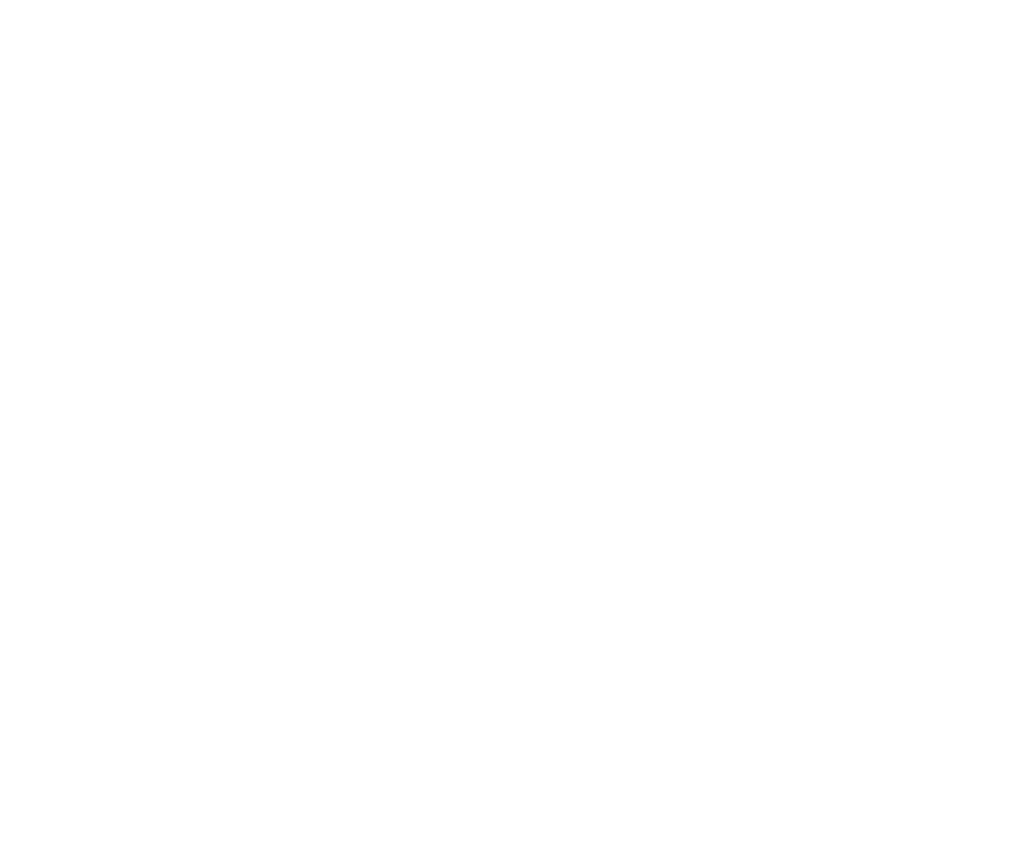
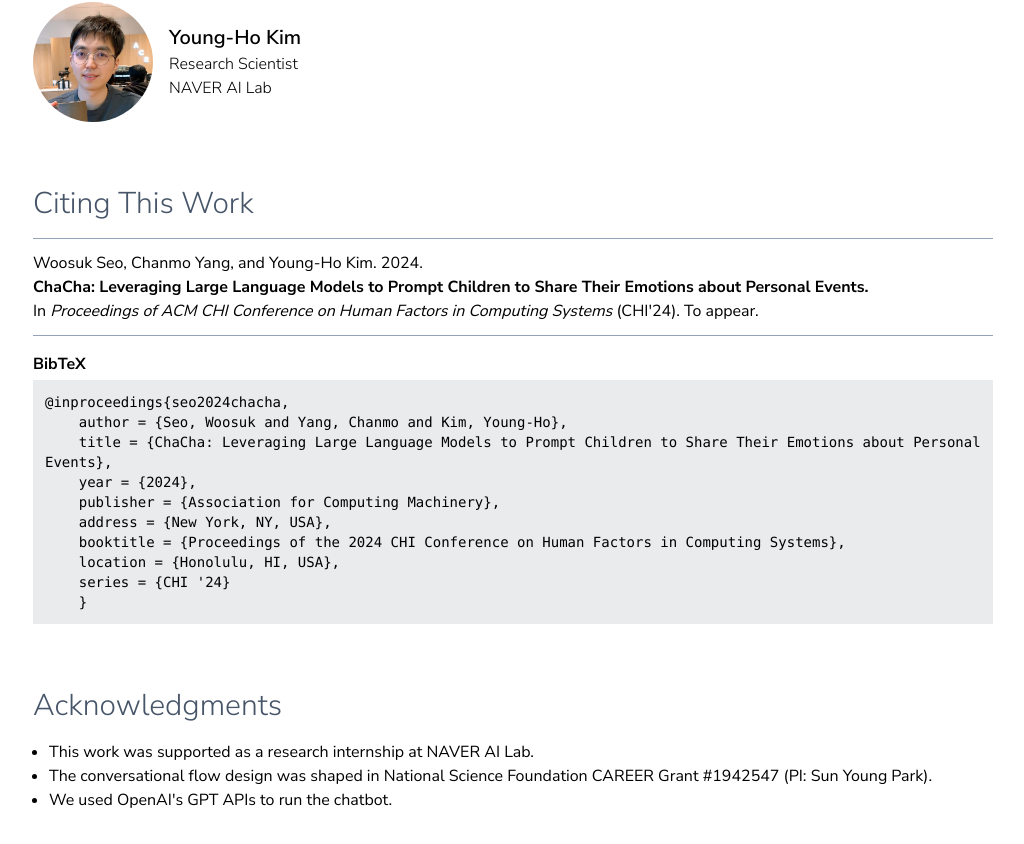
Before and after one commit to naver-ai/chacha, a Next.js app: page / in a window 1280 px wide. Shown: the part 874-1718 px from the top of the page, without its empty margins (127-1151 px from the left). Before the commit the page ends 800 px from the top, so only its background shows below. Built offline with nearby package versions, Linux system fonts and the light colour scheme.

Commit message:
Added abstract and citation info.

```diff
--- a/app/page.tsx
+++ b/app/page.tsx
@@ -1,5 +1,8 @@
 import Image from "next/image";
 import { Members } from "./sections/Members";
+import { Acknowledgments } from "./sections/Acknowledgments";
+import { Cite } from "./sections/Cite";
+import { Abstract } from "./sections/Abstract";
 
 export default function Home() {
   return (
@@ -8,7 +11,10 @@
         <div className="text-4xl mb-2 font-bold">ChaCha</div>
         <div className="font-light leading-8">Leveraging <strong>Large Language Models</strong> to Prompt <strong>Children</strong> to Share Their <strong>Emotions</strong> about <strong>Personal Events</strong></div>
       </div>
+      <Abstract/>
       <Members/>
+      <Cite/>
+      <Acknowledgments/>
     </main>
   );
 }
--- /dev/null
+++ b/app/sections/Abstract.tsx
@@ -0,0 +1,9 @@
+import { Section } from "../components/Section"
+
+export const Abstract = () => {
+    return <Section title="Abstract">
+        <div className="text-lg font-light">
+        Children typically learn to identify and express emotions through sharing their stories and feelings with others, particularly their family. However, it is challenging for parents or siblings to have emotional communication with children since children are still developing their communication skills. We present <b>ChaCha</b>, a chatbot that encourages and guides children to share personal events and associated emotions. <strong>ChaCha combines a state machine and large language models (LLMs) to keep the dialogue on track while carrying on free-form conversations.</strong> Through an exploratory study with 20 children (aged 8-12), we examine how ChaCha prompts children to share personal events and guides them to describe associated emotions. Participants perceived ChaCha as a close friend and shared their stories on various topics, such as family trips and personal achievements. Based on the findings, we discuss opportunities for leveraging LLMs to design child-friendly chatbots to support children in sharing emotions.
+        </div>
+    </Section>
+}
--- /dev/null
+++ b/app/sections/Acknowledgments.tsx
@@ -0,0 +1,11 @@
+import { Section } from "../components/Section"
+
+export const Acknowledgments = () => {
+    return <Section title="Acknowledgments">
+        <ul className="list-disc list-outside ml-4">
+            <li>This work was supported as a research internship at NAVER AI Lab.</li>
+            <li>The conversational flow design was shaped in National Science Foundation CAREER Grant #1942547 (PI: Sun Young Park).</li>
+            <li>We used OpenAI's GPT APIs to run the chatbot.</li>
+        </ul>
+    </Section>
+}
--- /dev/null
+++ b/app/sections/Cite.tsx
@@ -0,0 +1,27 @@
+import { Section } from "../components/Section"
+
+const bibTex = "@inproceedings{seo2024chacha,\n\
+    author = {Seo, Woosuk and Yang, Chanmo and Kim, Young-Ho},\n\
+    title = {ChaCha: Leveraging Large Language Models to Prompt Children to Share Their Emotions about Personal Events},\n\
+    year = {2024},\n\
+    publisher = {Association for Computing Machinery},\n\
+    address = {New York, NY, USA},\n\
+    booktitle = {Proceedings of the 2024 CHI Conference on Human Factors in Computing Systems},\n\
+    location = {Honolulu, HI, USA},\n\
+    series = {CHI '24}\n\
+    }"
+
+export const Cite = () => {
+    return <Section title="Citing This Work">
+        <div className="border-y-[1px] border-slate-400 py-3">
+            <div>Woosuk Seo, Chanmo Yang, and Young-Ho Kim. 2024.</div>
+            <div className="font-bold">ChaCha: Leveraging Large Language Models to Prompt Children to Share Their Emotions about Personal Events.</div>
+            <div>In <i>Proceedings of ACM CHI Conference on Human Factors in Computing Systems</i> (CHI'24). To appear.</div>
+        </div>
+        <div className="mt-4">
+            <div className="font-bold mb-1">BibTeX</div>
+            <pre className={"p-3 font-mono text-xs sm:text-sm bg-slate-700/10 decoration-none break-words text-wrap"}>{bibTex}</pre>
+        </div>
+
+    </Section>
+}
```
Also changed, not shown: package.json (+9 -5 lines), 1 other file (tests, documents, lock files or other folders).
